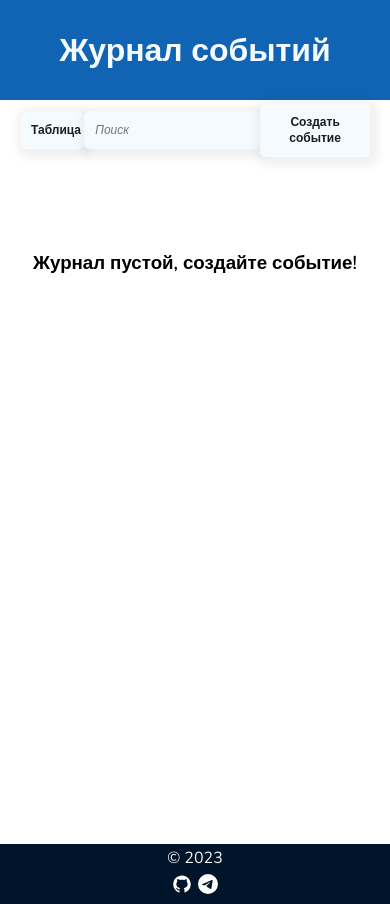
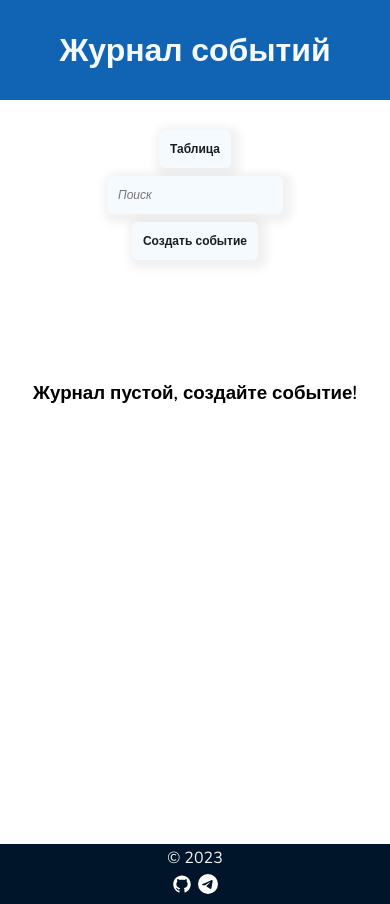
Before and after one commit to frthid/event-journal, a React (Vite) app: page / in a window 390 px wide. Built offline with nearby package versions, Linux system fonts and the light colour scheme.

Commit message:
провел рефакторинг

```diff
--- a/src/components/Control/Control.module.scss
+++ b/src/components/Control/Control.module.scss
@@ -5,3 +5,13 @@
   align-items: center;
   justify-content: space-between;
 }
+
+@media (max-width: 450px) {
+  .control {
+    height: 180px;
+    display: flex;
+    flex-direction: column;
+    justify-content: space-between;
+    width: 100%;
+  }
+}
--- a/src/components/Control/Control.tsx
+++ b/src/components/Control/Control.tsx
@@ -8,19 +8,20 @@ import Toggle from '../UI/Toggle/Toggle';
 import { AddTodoArgs } from '../../models/models';
 
 interface ITodoControl {
-  addTodo: ({
-    importance,
-    equipment,
-    message,
-    responsible,
-  }: AddTodoArgs) => void;
+  addTodo: ({ importance, equipment, message, responsible }: AddTodoArgs) => void;
   searchMessage: string;
   setToggle: Dispatch<SetStateAction<string>>;
   setSearchMessage: Dispatch<SetStateAction<string>>;
   toggle: string;
 }
 
-const Control: React.FC<ITodoControl> = ({ addTodo, searchMessage, setSearchMessage, setToggle, toggle}) => {
+const Control: React.FC<ITodoControl> = ({
+  addTodo,
+  searchMessage,
+  setSearchMessage,
+  setToggle,
+  toggle,
+}) => {
   const [popupOpen, setPopupOpen] = useState<boolean>(false);
 
   const handlePopupClick = () => {
@@ -29,16 +30,20 @@ const Control: React.FC<ITodoControl> = ({ addTodo, searchMessage, setSearchMess
 
   const handleToggleClick = () => {
     setToggle((prevToggle: string) => (prevToggle === 'card' ? 'table' : 'card'));
-  }
+  };
 
   const handleInputChange = (value: string) => {
-    setSearchMessage(value)
-  }
+    setSearchMessage(value);
+  };
 
   return (
     <>
       <div className={classes.control}>
-        <Toggle type='button' text={toggle === 'card' ? 'Таблица' : 'Карточки'} onClick={handleToggleClick} />
+        <Toggle
+          type='button'
+          text={toggle === 'card' ? 'Таблица' : 'Карточки'}
+          onClick={handleToggleClick}
+        />
         <Input
           type='text'
           id='search'
@@ -50,6 +55,7 @@ const Control: React.FC<ITodoControl> = ({ addTodo, searchMessage, setSearchMess
         <Popup popupOpen={popupOpen} setPopupOpen={setPopupOpen}>
           <TodoCreator addTodo={addTodo} />
         </Popup>
+
         <Button type='button' text='Создать событие' onClick={handlePopupClick} />
       </div>
     </>
--- a/src/components/Popup/Popup.module.scss
+++ b/src/components/Popup/Popup.module.scss
@@ -32,3 +32,13 @@
     }
   }
 }
+
+@media screen and (max-width: 450px) {
+  .popup {
+    width: 100vw;
+
+    &__content {
+      width: 90vw;
+    }
+  }
+}
```
Also changed, not shown: src/components/UI/Input/Input.module.scss (line endings or trailing spaces), src/components/UI/Toggle/Toggle.module.scss (line endings or trailing spaces).
